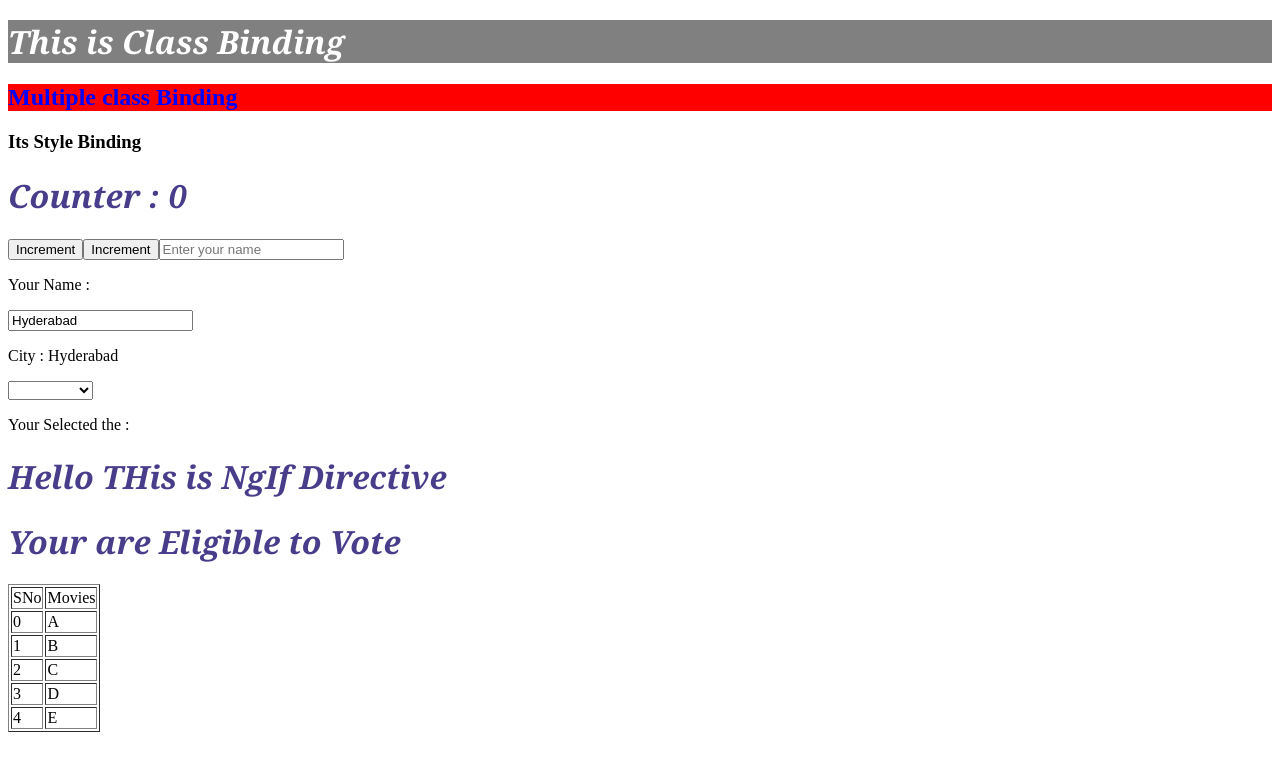
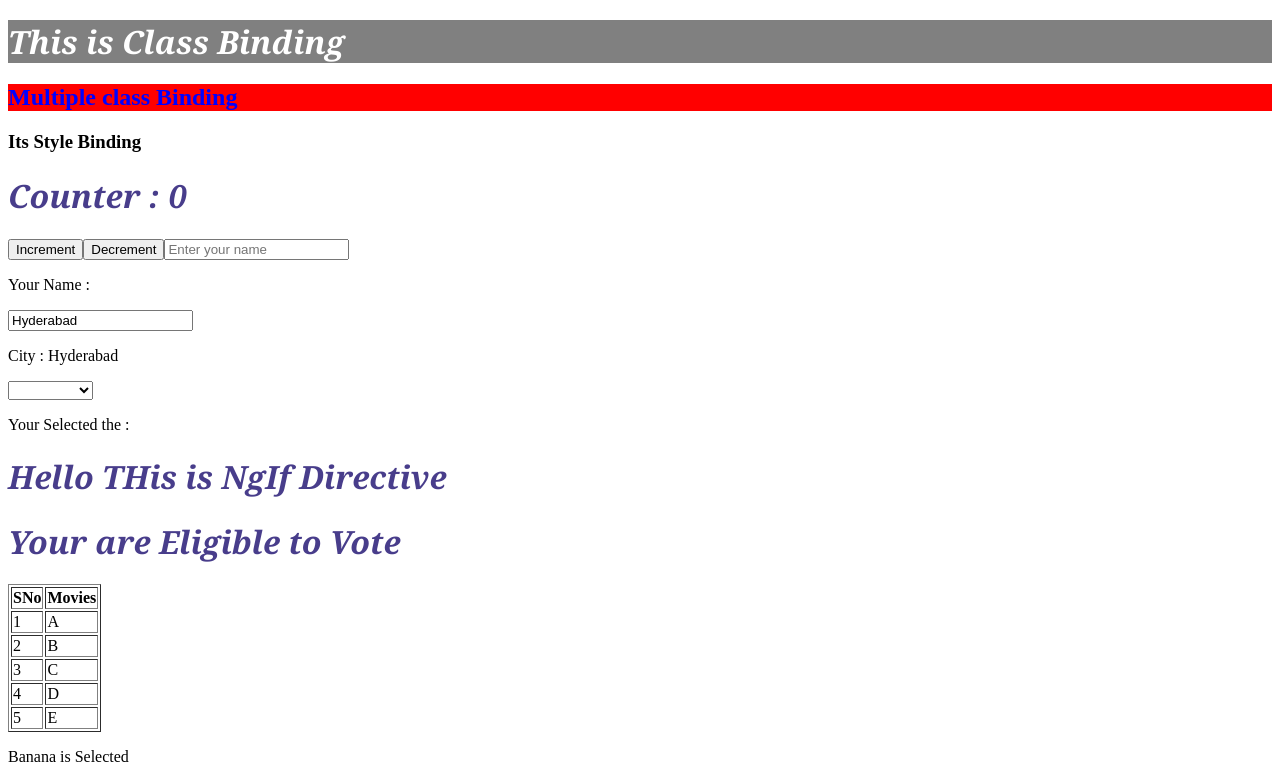
Before and after one commit to Srinivas-Lingampelli/Angular, an Angular app: page / in a window 1280 px wide. Shown: the part 630-1412 px from the top of the page. Before the commit the page ends 1370 px from the top, so only its background shows below. Built offline with nearby package versions, Linux system fonts and the light colour scheme.

Commit message:
SwitchCase is added

```diff
--- a/src/app/app.html
+++ b/src/app/app.html
@@ -31,7 +31,7 @@
     <h1>Counter : {{count}}</h1>
 
     <button (click)="Increment()" >Increment</button>
-      <button (click)="Decrement()" >Increment</button>
+      <button (click)="Decrement()" >Decrement</button>
 
       <input  type="text" (input)="onChange($event)" placeholder="Enter your name" />
 
@@ -81,14 +81,30 @@
 
 <table border="1">
   <thead>
-    <td>SNo</td>
-    <td>Movies</td>
+    <tr>
+      <th>SNo</th>
+      <th>Movies</th>
+    </tr>
   </thead>
-  <tr *ngFor="let m of movies;let i=index" >
-<td>{{i}}</td>
-<td>{{m}}</td>
-  </tr>
+  <tbody>
+    <tr *ngFor="let m of movies; let i = index">
+      <td>{{ i + 1 }}</td> <!-- Typically serial numbers start from 1 -->
+      <td>{{ m }}</td>
+    </tr>
+  </tbody>
 </table>
+
+
+
+<div [ngSwitch]="choice">
+  <h1 *ngSwitchCase="'Apple'">Apple is Selected</h1>
+  <p *ngSwitchCase="'Banana'">Banana is Selected</p>
+  <p *ngSwitchCase="'carrot'">Carrot is Selected</p>
+  <p *ngSwitchCase="'DOngly'">Dongly is Selected</p>
+  <p *ngSwitchCase="'Mango'">Mango is Selected</p>
+  <p *ngSwitchDefault>No valid fruit selected</p> <!-- optional fallback -->
+</div>
+
 
 
 
--- a/src/app/app.ts
+++ b/src/app/app.ts
@@ -83,5 +83,8 @@ movies=["A","B","C","D","E"]
 
 
 
+choice:string="Banana";
+
+
 
 }
```
